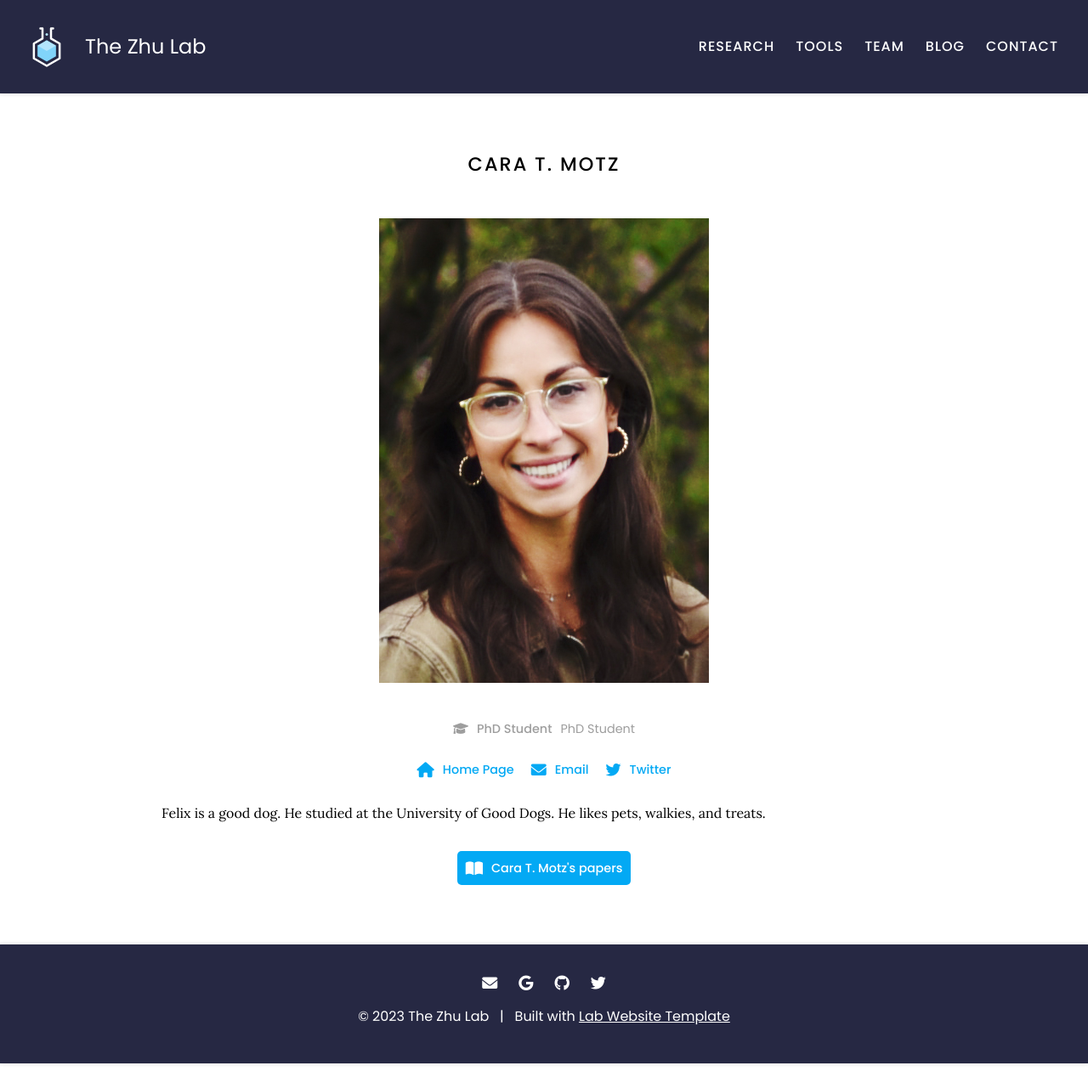
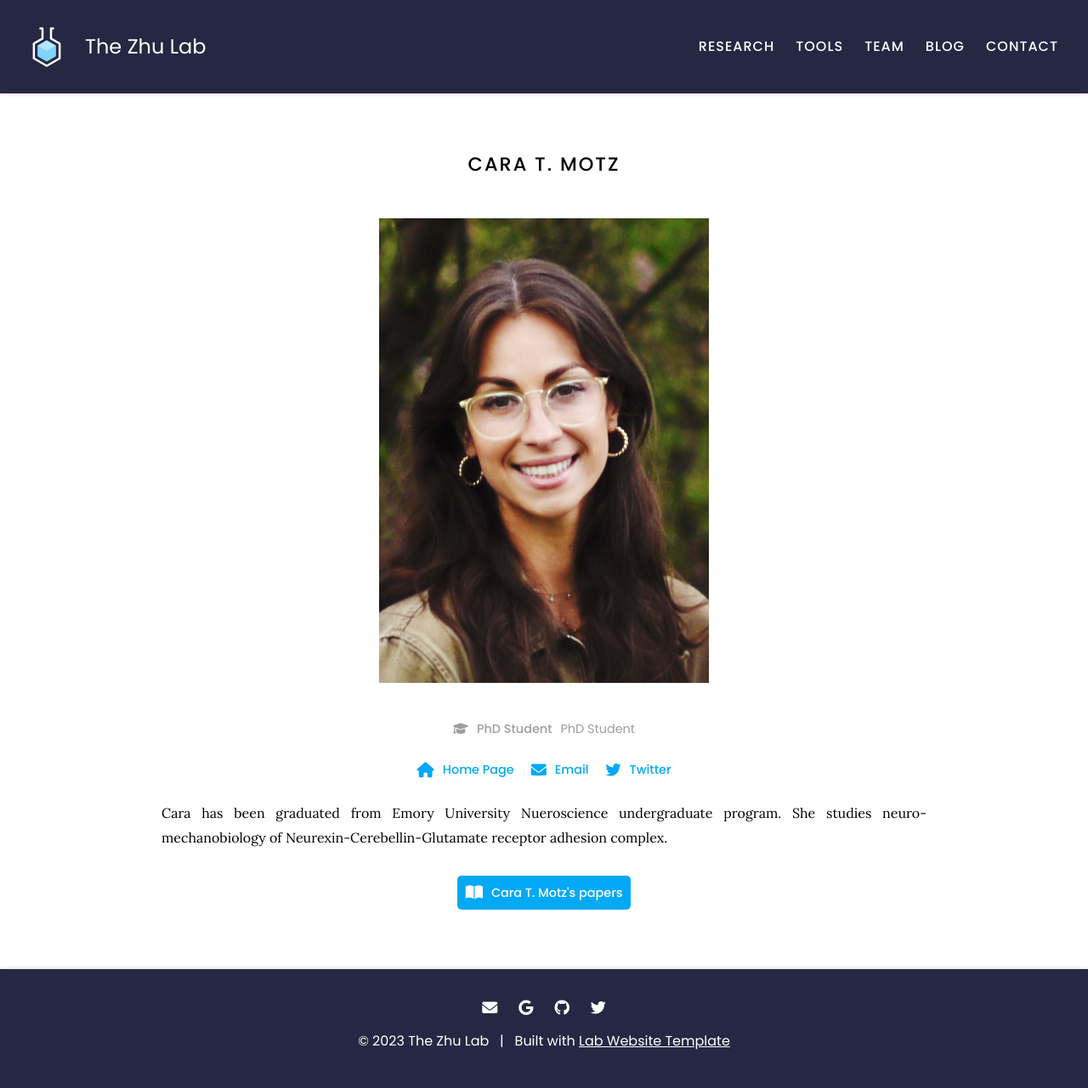
Before and after one commit to theZhuLab/zhu_lab_website, a Jekyll site: the page built from _members/Cara-Motz.md, in a window 1280 px wide. Shown: the whole page at 85% size. Built offline with Jekyll 4.4.1, drawn with Linux system fonts in a browser that asks for light colours; before the commit the page ends 1252 px from its top, so only the background shows below that.

Commit message:
Update Cara-Motz.md

```diff
--- a/_members/Cara-Motz.md
+++ b/_members/Cara-Motz.md
@@ -10,6 +10,4 @@ links:
   twitter: nan
 ---
 
-Felix is a good dog.
-He studied at the University of Good Dogs.
-He likes pets, walkies, and treats.
+Cara has been graduated from Emory University Nueroscience undergraduate program. She studies neuro-mechanobiology of Neurexin-Cerebellin-Glutamate receptor adhesion complex.
```
